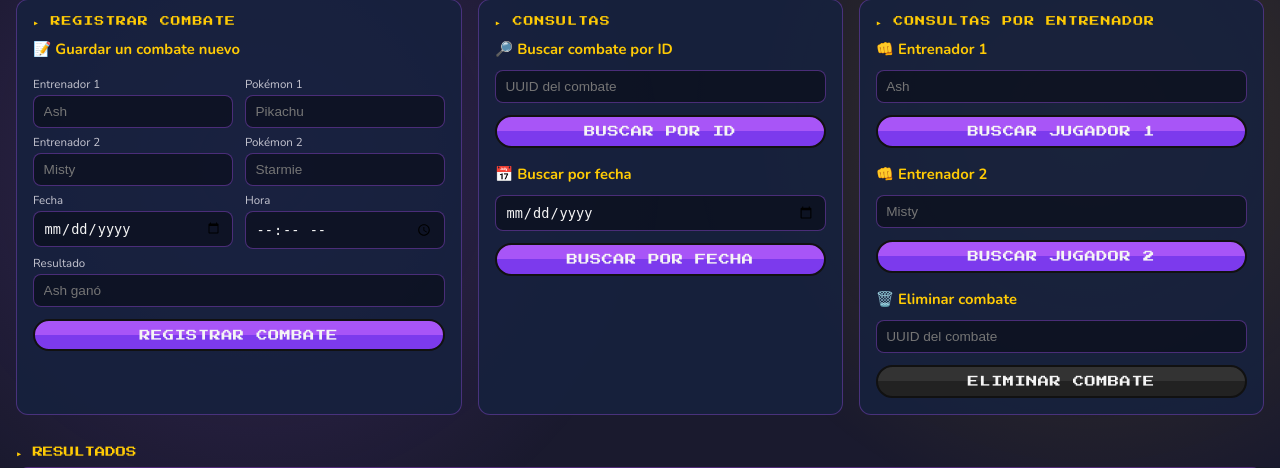
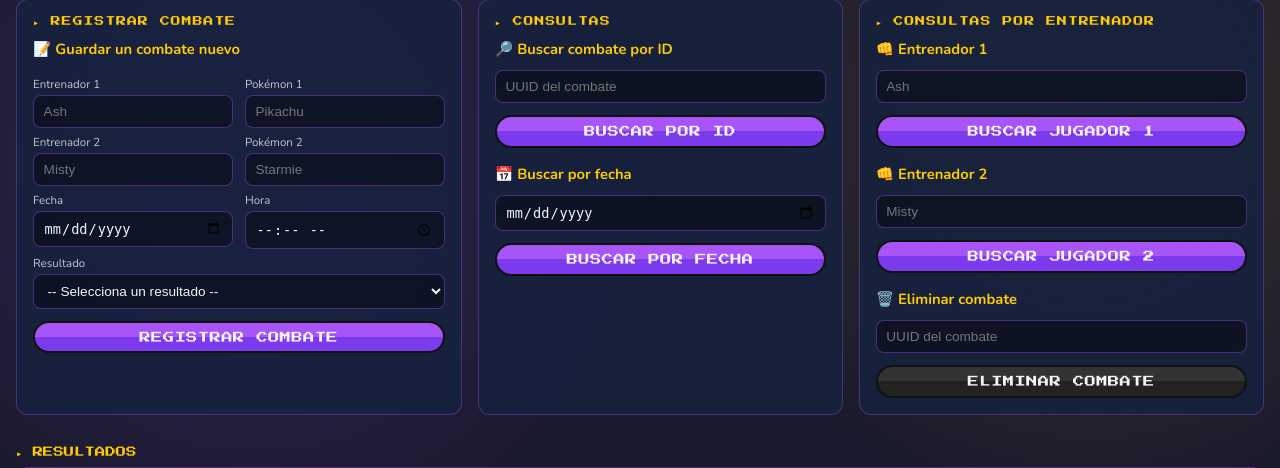
Before and after one commit to jeqm0302/pokengue-nosql, a Flask app: page /cassandra in a window 1280 px wide. Shown: the part 75-543 px from the top of the page. Run offline with Flask 3, Linux system fonts and the light colour scheme.

Commit message:
elegir opcion de jugador ganador

```diff
--- a/templates/cassandra.html
+++ b/templates/cassandra.html
@@ -218,8 +218,12 @@
               <input id="hora" type="time" required />
             </div>
           </div>
-          <label for="resultado">Resultado</label>
-          <input id="resultadoInput" type="text" placeholder="Ash ganó" required />
+          <label for="resultadoInput">Resultado</label>
+          <select id="resultadoInput" required>
+            <option value="">-- Selecciona un resultado --</option>
+            <option value="Ganador J1">Ganador J1</option>
+            <option value="Ganador J2">Ganador J2</option>
+          </select>
           <button type="submit">REGISTRAR COMBATE</button>
         </form>
       </div>
```
